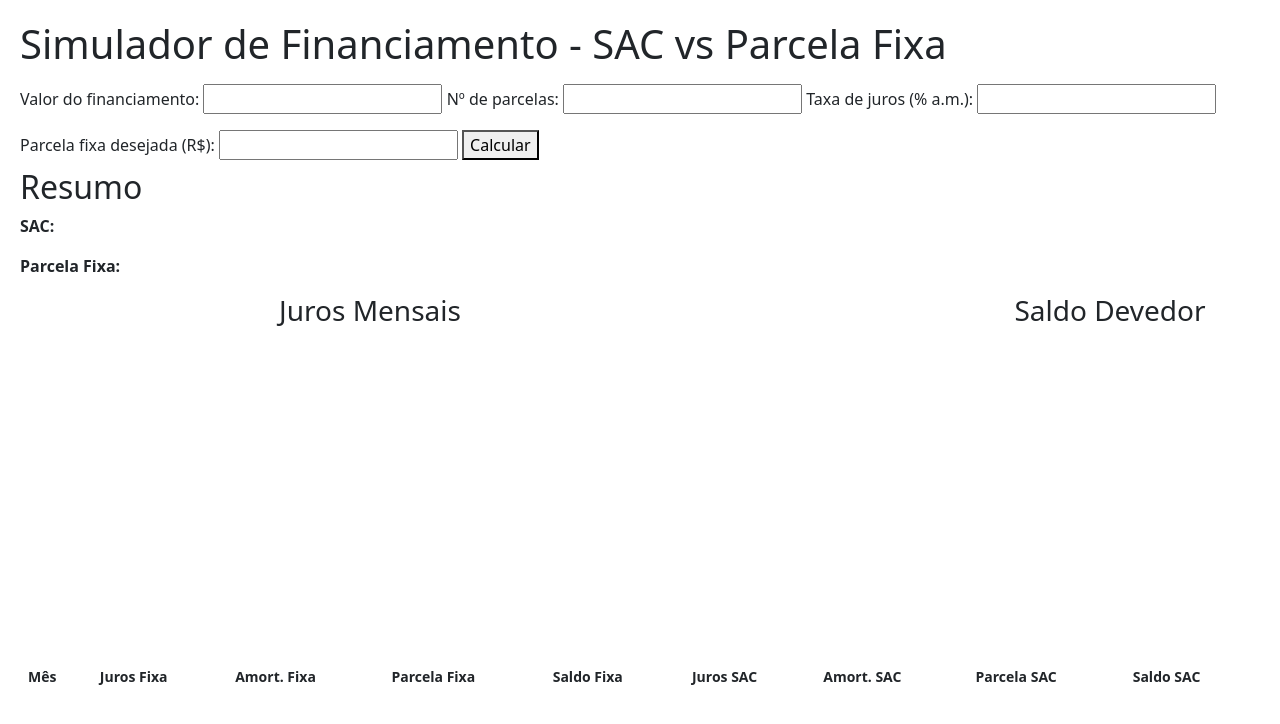
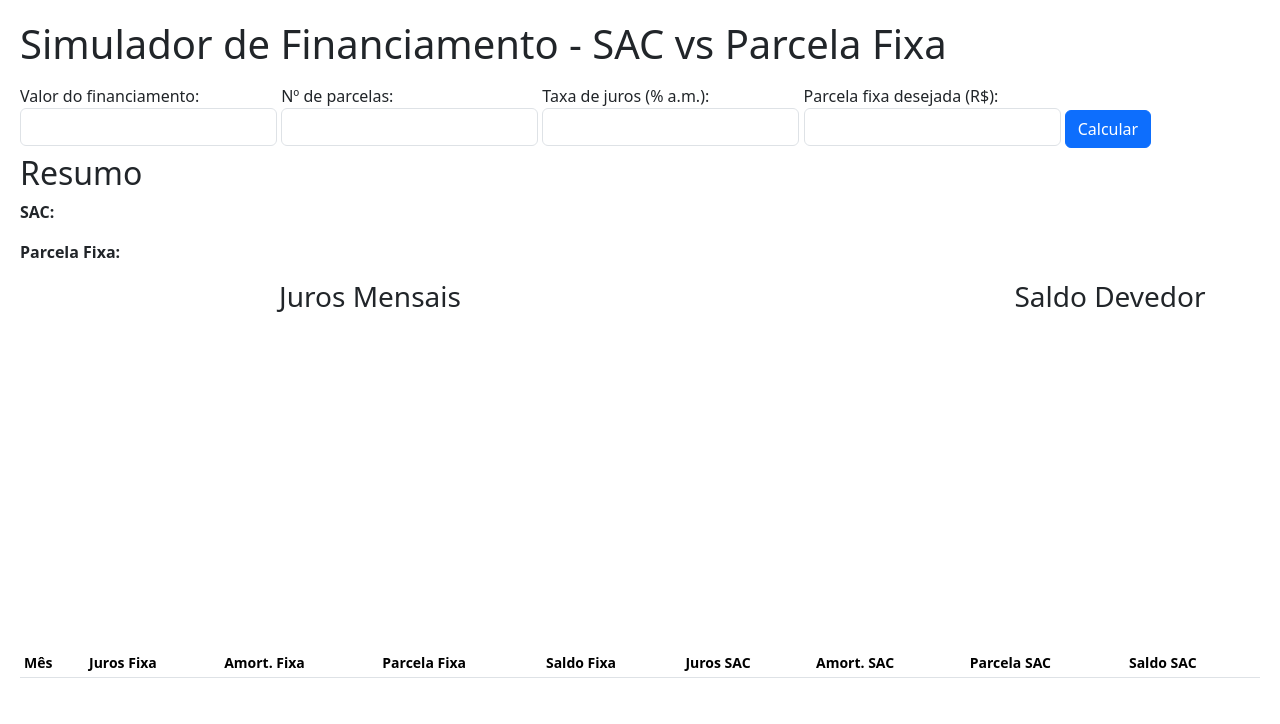
Before and after one commit to JuanBarros2/SimuladorFinanciamento, a plain HTML site: page index.html in a window 1280 px wide. Drawn offline with nearby package versions, Linux system fonts and the light colour scheme.

Commit message:
Adiciona estilos a tabela e inputs

```diff
--- a/index.html
+++ b/index.html
@@ -10,11 +10,11 @@
 </head>
 <body>
   <h1>Simulador de Financiamento - SAC vs Parcela Fixa</h1>
-  <label>Valor do financiamento: <input id="valor" type="number" /></label>
-  <label>Nº de parcelas: <input id="parcelas" type="number" /></label>
-  <label>Taxa de juros (% a.m.): <input id="juros" type="number" /></label>
-  <label>Parcela fixa desejada (R$): <input id="parcelaFixa" type="number" /></label>
-  <button id="calcular">Calcular</button>
+  <label>Valor do financiamento: <input id="valor" type="number" class="form-control" /></label>
+  <label>Nº de parcelas: <input id="parcelas" type="number" class="form-control" /></label>
+  <label>Taxa de juros (% a.m.): <input id="juros" type="number" class="form-control" /></label>
+  <label>Parcela fixa desejada (R$): <input id="parcelaFixa" type="number" class="form-control" /></label>
+  <button id="calcular" class="btn btn-primary">Calcular</button>
 
   <h2>Resumo</h2>
   <div id="resumo">
@@ -37,21 +37,21 @@
       <canvas id="graficoParcelas" width="700" height="300"></canvas>
     </div>
   </div>
-  <table id="resultado">
+  <table id="resultado" class="table table-sm">
     <thead>
       <tr>
-        <th>Mês</th>
-        <th>Juros Fixa</th>
-        <th>Amort. Fixa</th>
-        <th>Parcela Fixa</th>
-        <th>Saldo Fixa</th>
-        <th>Juros SAC</th>
-        <th>Amort. SAC</th>
-        <th>Parcela SAC</th>
-        <th>Saldo SAC</th>
+        <th scope="col">Mês</th>
+        <th scope="col">Juros Fixa</th>
+        <th scope="col">Amort. Fixa</th>
+        <th scope="col">Parcela Fixa</th>
+        <th scope="col">Saldo Fixa</th>
+        <th scope="col">Juros SAC</th>
+        <th scope="col">Amort. SAC</th>
+        <th scope="col">Parcela SAC</th>
+        <th scope="col">Saldo SAC</th>
       </tr>
     </thead>
-    <tbody></tbody>
+    <tbody class="table-group-divider"></tbody>
   </table>
 
   <script src="script.js"></script>
```
